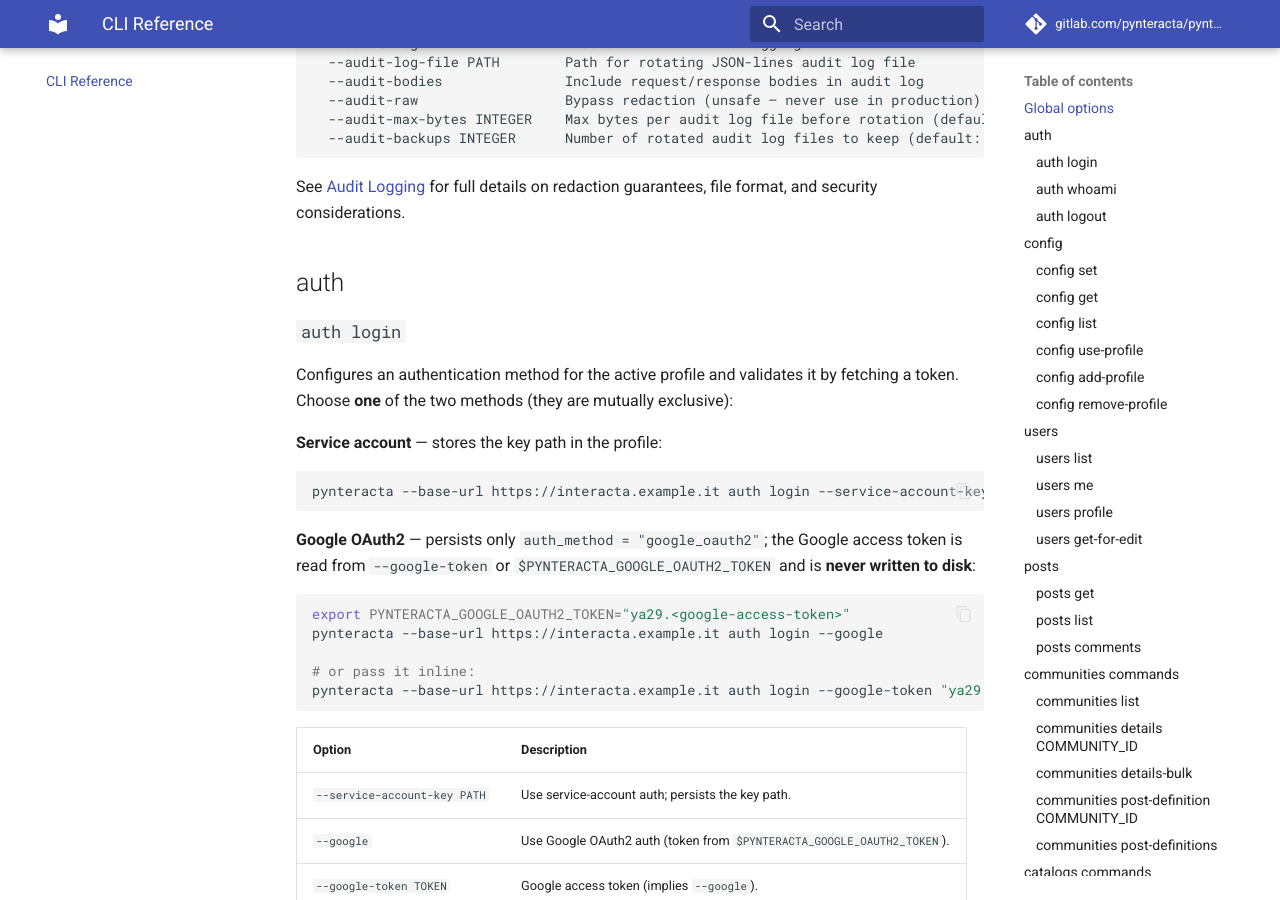
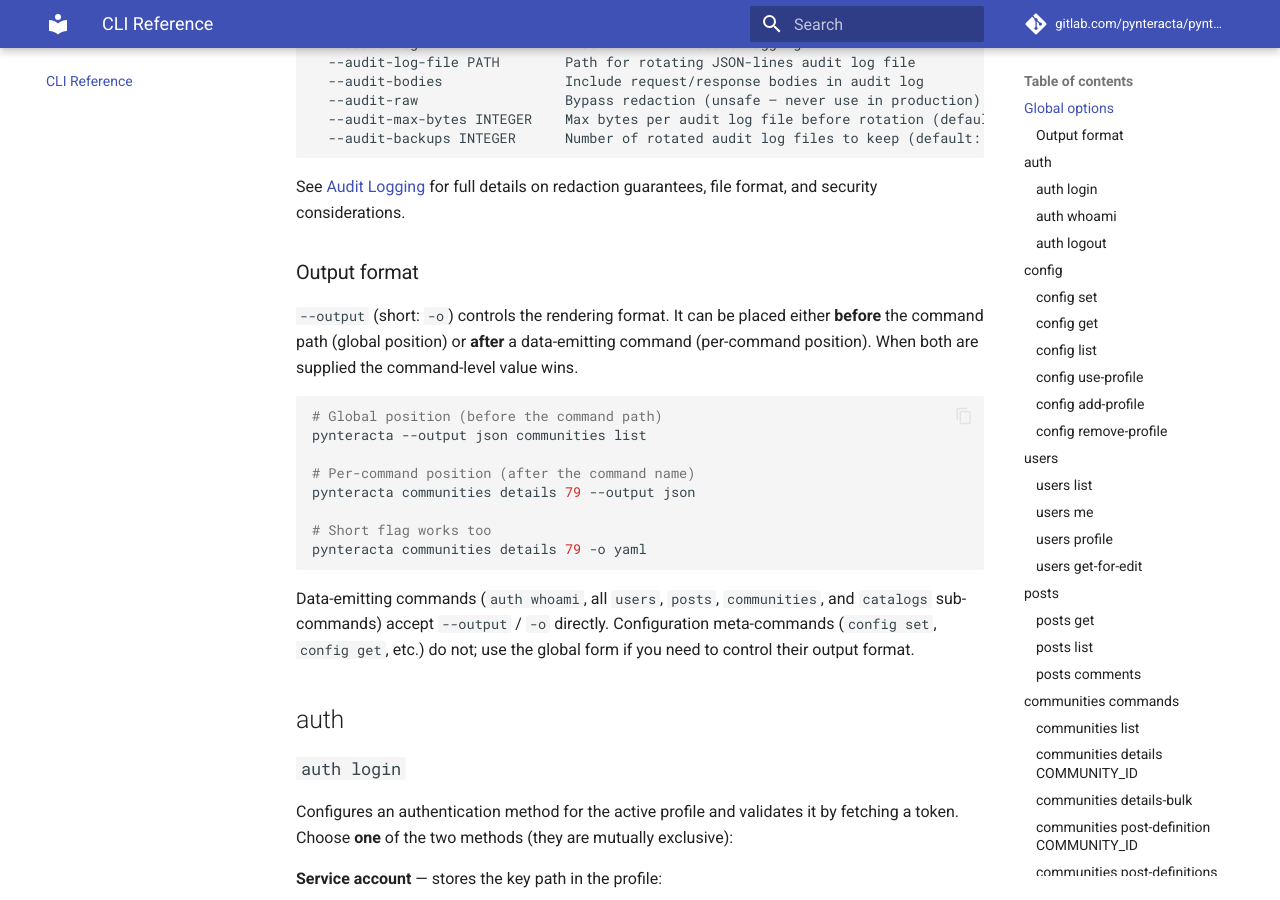
Before and after one commit to simodalla/pynteracta, an MkDocs documentation site: the page built from docs/cli.md, in a window 1280 px wide and 900 px high, scrolled down 560 px. Built offline with MkDocs 1.6.1 and Material for MkDocs 9.7.7, drawn with Linux system fonts in a browser that asks for light colours; comment, search, counter and statistics services are not loaded.

Commit message:
fix: accept --output both globally and per data-emitting command
The global --output on the root callback still works (backward-compatible).
Every data-emitting command (auth whoami, users *, posts *, communities *,
catalogs *) now also accepts --output/-o directly after the command name;
the command-level value wins when both positions are supplied.

Introduces OutputOption (reusable Annotated alias) and resolve_output()
(precedence + validation helper) in cli/_common.py to avoid drift.
Excluded commands (auth login/logout, all config sub-commands) are unchanged.

Co-Authored-By: Claude Sonnet 4.6 <noreply@anthropic.com>

````diff
--- a/docs/cli.md
+++ b/docs/cli.md
@@ -28,6 +28,27 @@ Options:
 ```
 
 See [Audit Logging](logging.md) for full details on redaction guarantees, file format, and security considerations.
+
+### Output format
+
+`--output` (short: `-o`) controls the rendering format. It can be placed either **before** the
+command path (global position) or **after** a data-emitting command (per-command position).
+When both are supplied the command-level value wins.
+
+```bash
+# Global position (before the command path)
+pynteracta --output json communities list
+
+# Per-command position (after the command name)
+pynteracta communities details 79 --output json
+
+# Short flag works too
+pynteracta communities details 79 -o yaml
+```
+
+Data-emitting commands (`auth whoami`, all `users`, `posts`, `communities`, and `catalogs`
+sub-commands) accept `--output` / `-o` directly. Configuration meta-commands (`config set`,
+`config get`, etc.) do not; use the global form if you need to control their output format.
 
 ## auth
 
````
Also changed, not shown: PROGRESS.md (+46 -0 lines), 7 other files.
